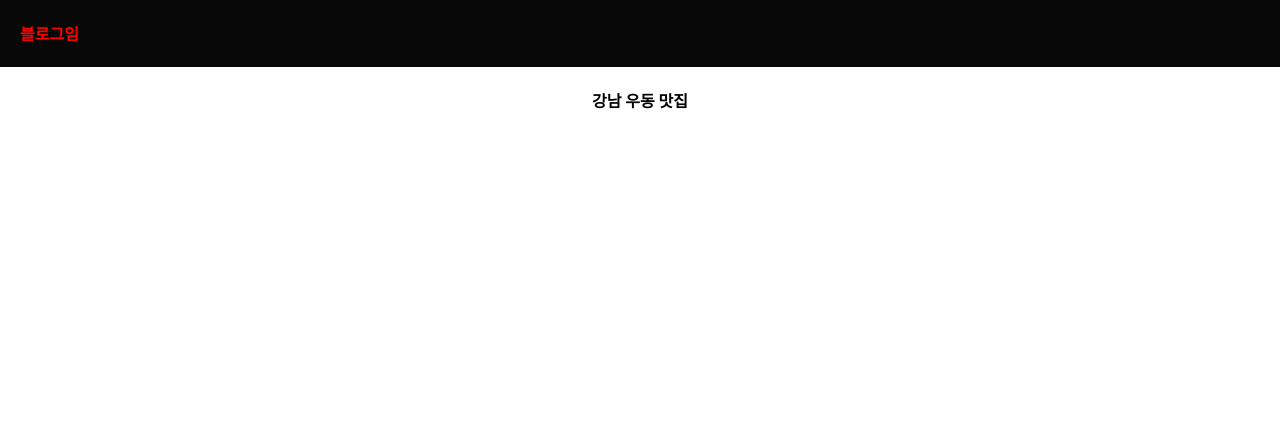
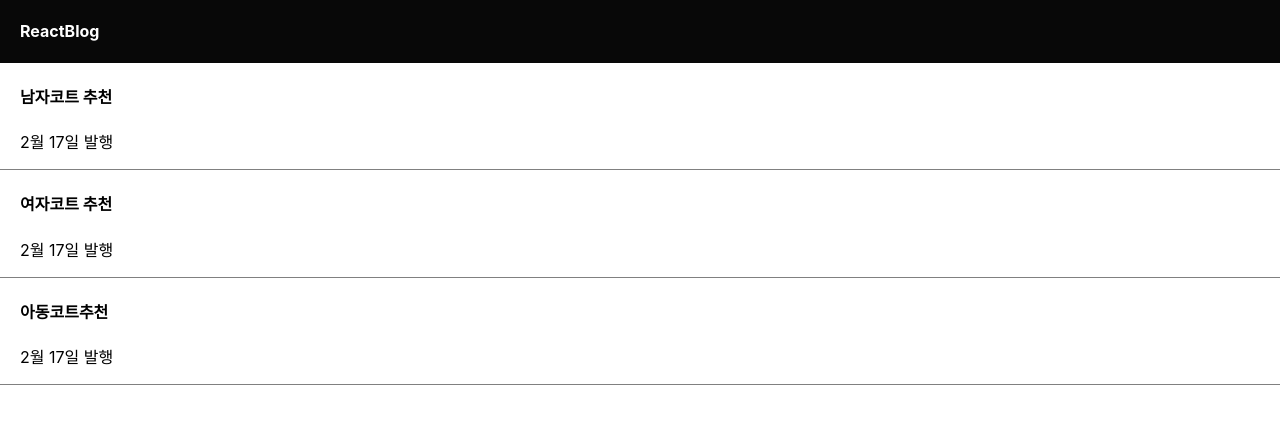
Before and after one commit to YongBin123/React, a React (Create React App) app: page / in a window 1280 px wide. Shown: the top 424 px of the page. Built offline with nearby package versions, Linux system fonts and the light colour scheme.

Commit message:
[Feat] state 강의 실습 및 숙제 코드 추가
state 강의 실습 후 완성한 결과물!

```diff
--- a/src/App.css
+++ b/src/App.css
@@ -2,6 +2,14 @@
   text-align: center;
 }
 
+div {
+  box-sizing: border-box;
+}
+.list {
+  padding-left: 20px;
+  text-align: left;
+  border-bottom: 1px solid grey;
+}
 .black-nav {
   display: flex;
   background: #080808;
--- a/src/App.js
+++ b/src/App.js
@@ -1,17 +1,29 @@
 import logo from './logo.svg';
 import './App.css';
+import { useState } from 'react';
 
 function App() {
 
   let post = '강남 우동 맛집';
-
+  let [글제목, b] = useState(['남자코트 추천', '여자코트 추천', '아동코트추천'])
 
   return (
     <div className="App">
       <div class="black-nav">
-        <h4 style={ {color : 'red'} }>블로그임</h4>
+        <h4>ReactBlog</h4>
       </div>
-      <h4>{ post }</h4>
+      <div className="list">
+        <h4>{ 글제목[0] }</h4>
+        <p>2월 17일 발행</p>
+      </div>
+      <div className="list">
+        <h4>{ 글제목[1] }</h4>
+        <p>2월 17일 발행</p>
+      </div>
+      <div className="list">
+        <h4>{ 글제목[2] }</h4>
+        <p>2월 17일 발행</p>
+      </div>
     </div>
   );
 }
```
